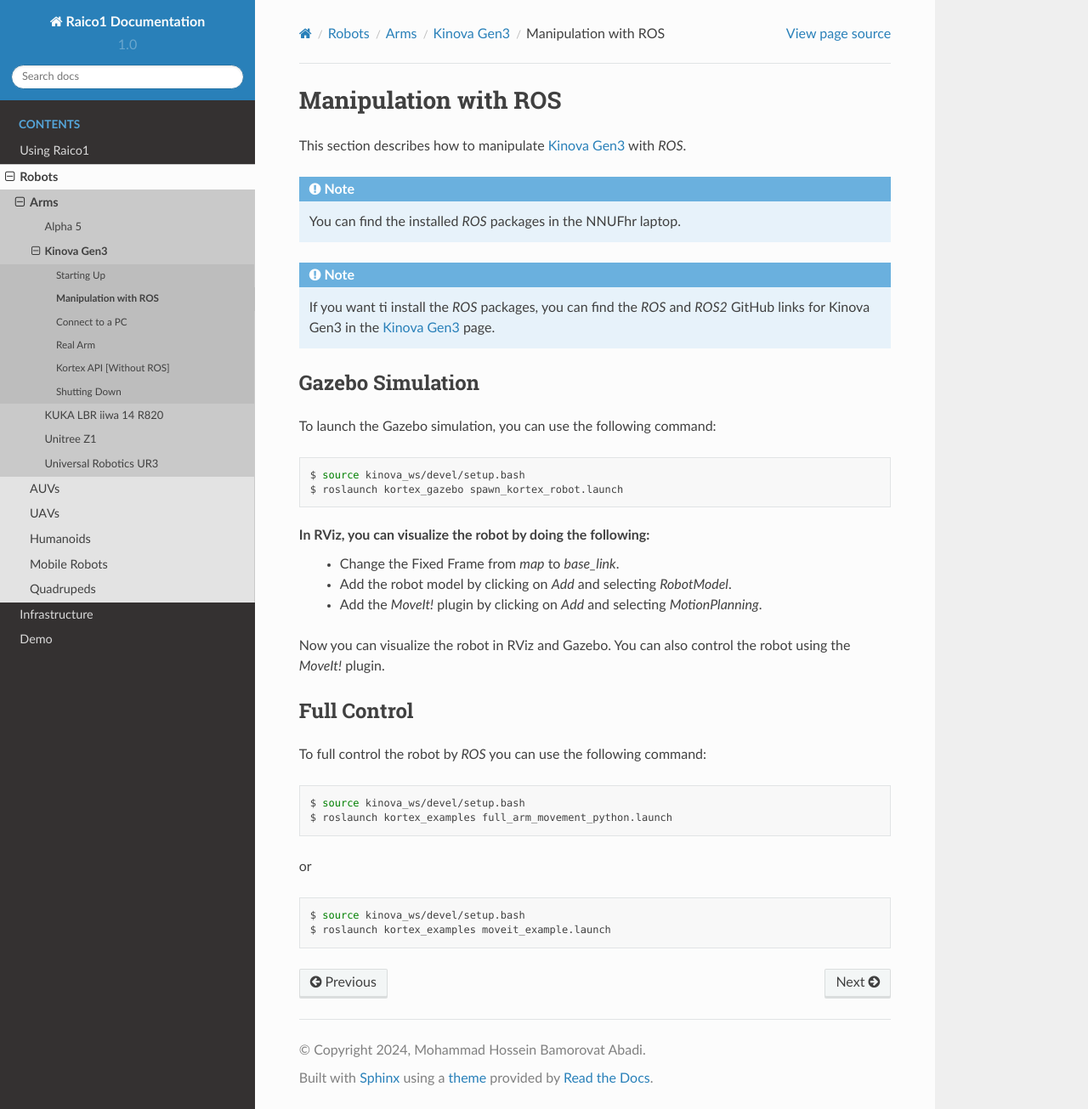
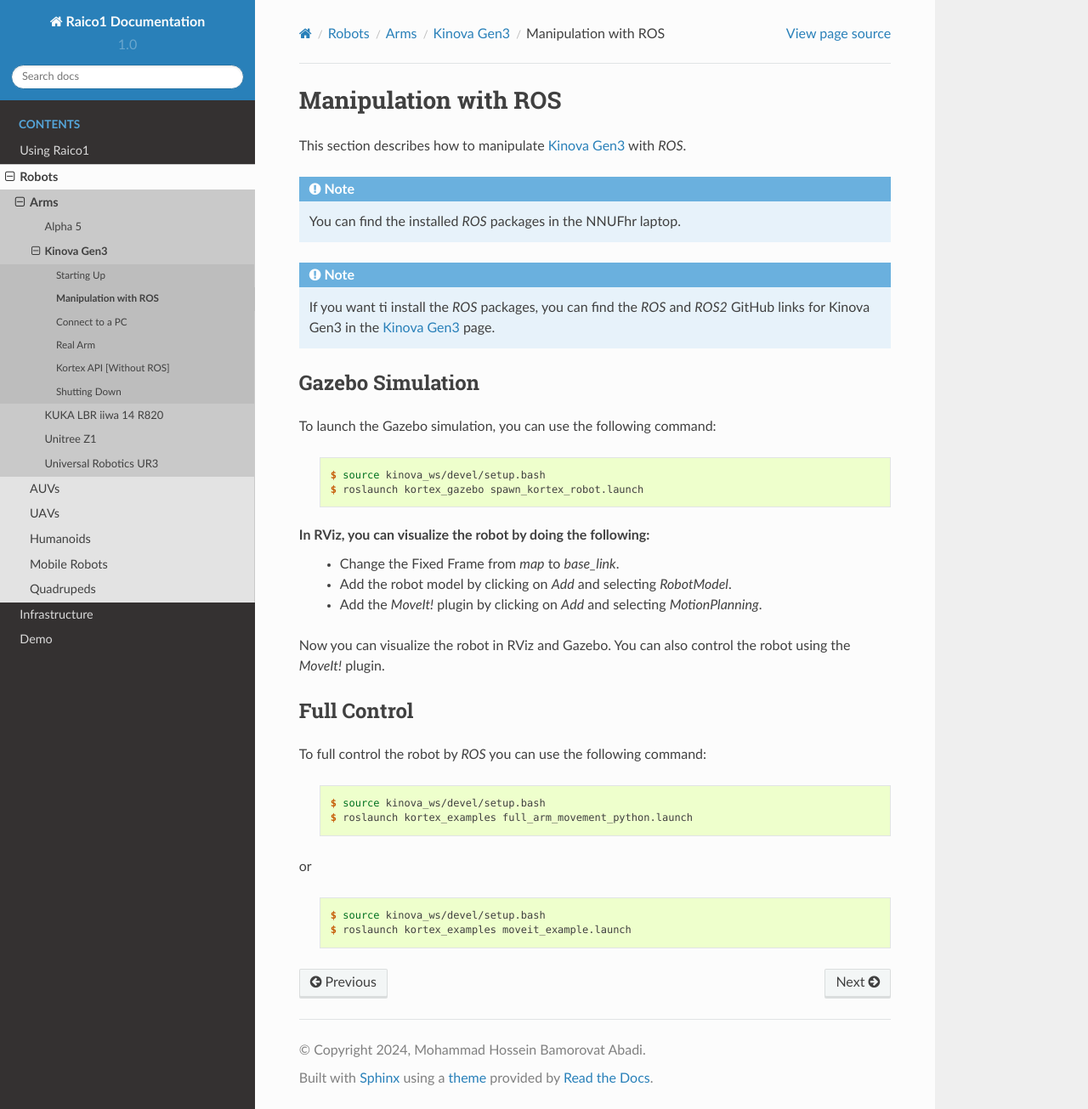
Before and after one commit to UoM-RAICo1/raico-docs, a Sphinx documentation site: the page built from source/robots/Arms/KinovaGen3/ros_interface.rst, in a window 1280 px wide and 1305 px high. Shown: the whole window at 85% size. Built offline with Sphinx 7.4.7 and the Read the Docs theme 2.0.0, drawn with Linux system fonts in a browser that asks for light colours.

Commit message:
Edit some in config to have a better UI

```diff
--- a/source/conf.py
+++ b/source/conf.py
@@ -26,6 +26,10 @@
 html_theme = 'sphinx_rtd_theme'
 html_static_path = ['_static']
 
+# The name of the Pygments (syntax highlighting) style to use.
+pygments_style = 'sphinx'
+highlight_language = 'console'
+
 
 # If true, `todo` and `todoList` produce output, else they produce nothing.
 todo_include_todos = True
--- a/source/robots/Arms/KinovaGen3/real_arm.rst
+++ b/source/robots/Arms/KinovaGen3/real_arm.rst
@@ -18,7 +18,7 @@
 
 3. In Terminal run the following command to start the ROS driver:
 
-    .. code-block:: bash
+    .. code-block::
 
         $ roslaunch kortex_driver kortex_driver.launch
 
@@ -47,7 +47,7 @@
 
 7. In the second terminal run the following command to run the vision node:
 
-    .. code-block:: bash
+    .. code-block::
 
         $ roslaunch kinova_vision kinova_vision.launch
 
@@ -55,7 +55,7 @@
 
 8. [Optional] Access to aligned coloured point cloud data:
 
-    .. code-block:: bash
+    .. code-block::
 
         $ roslaunch kinova_vision kinova_vision_rgbd.launch
 
--- a/source/robots/Arms/KinovaGen3/ros_interface.rst
+++ b/source/robots/Arms/KinovaGen3/ros_interface.rst
@@ -17,10 +17,10 @@
 
 To launch the Gazebo simulation, you can use the following command:
 
-.. code-block:: bash
+    .. code-block::
 
-    $ source kinova_ws/devel/setup.bash
-    $ roslaunch kortex_gazebo spawn_kortex_robot.launch
+        $ source kinova_ws/devel/setup.bash
+        $ roslaunch kortex_gazebo spawn_kortex_robot.launch
 
 In RViz, you can visualize the robot by doing the following:
     - Change the Fixed Frame from `map` to `base_link`.
@@ -37,14 +37,14 @@
 
 To full control the robot by `ROS` you can use the following command:
 
-.. code-block:: bash
+    .. code-block::
 
-    $ source kinova_ws/devel/setup.bash
-    $ roslaunch kortex_examples full_arm_movement_python.launch
+        $ source kinova_ws/devel/setup.bash
+        $ roslaunch kortex_examples full_arm_movement_python.launch
 
 or
 
-.. code-block:: bash
+    .. code-block::
 
-    $ source kinova_ws/devel/setup.bash
-    $ roslaunch kortex_examples moveit_example.launch
+        $ source kinova_ws/devel/setup.bash
+        $ roslaunch kortex_examples moveit_example.launch
```
